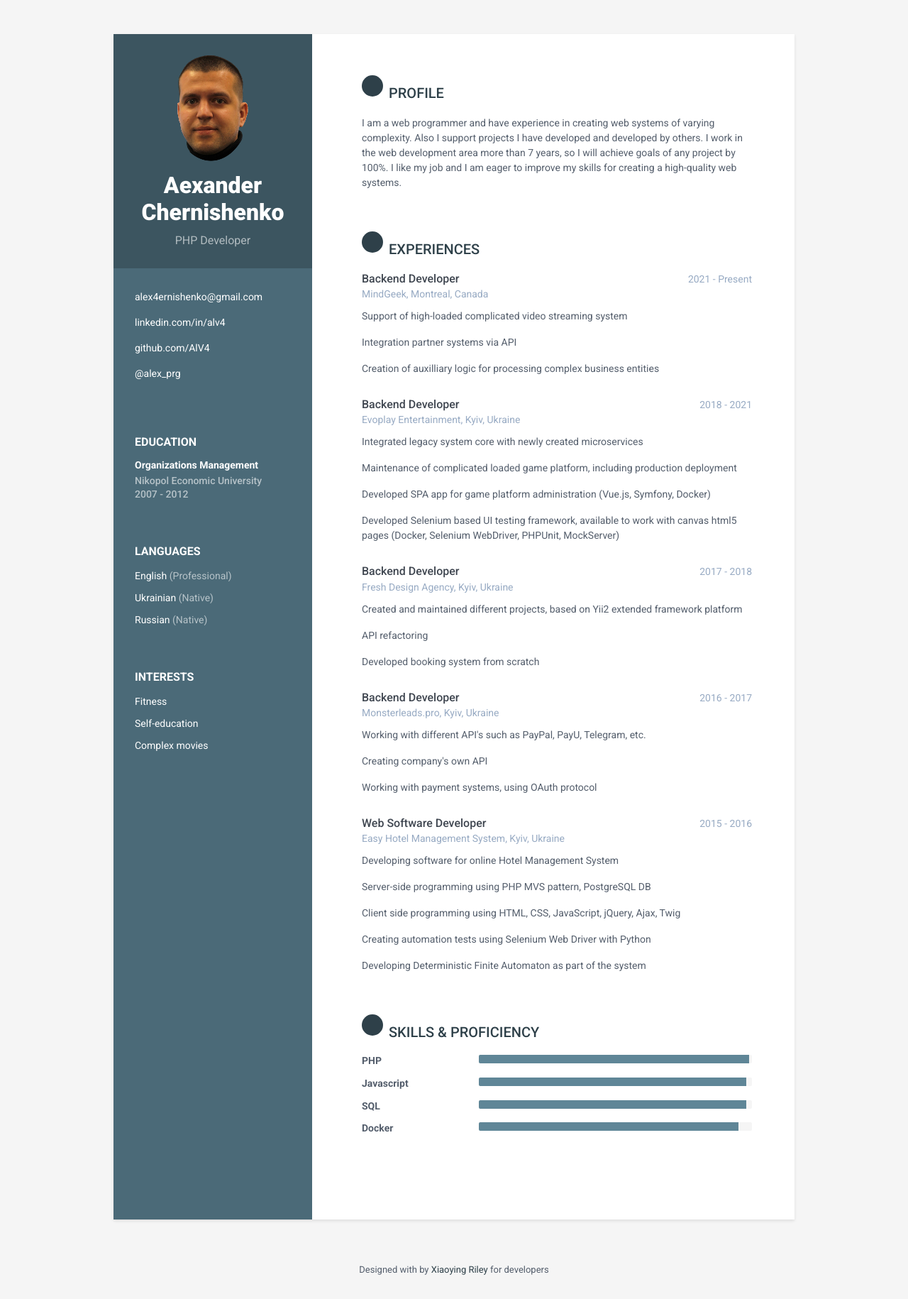
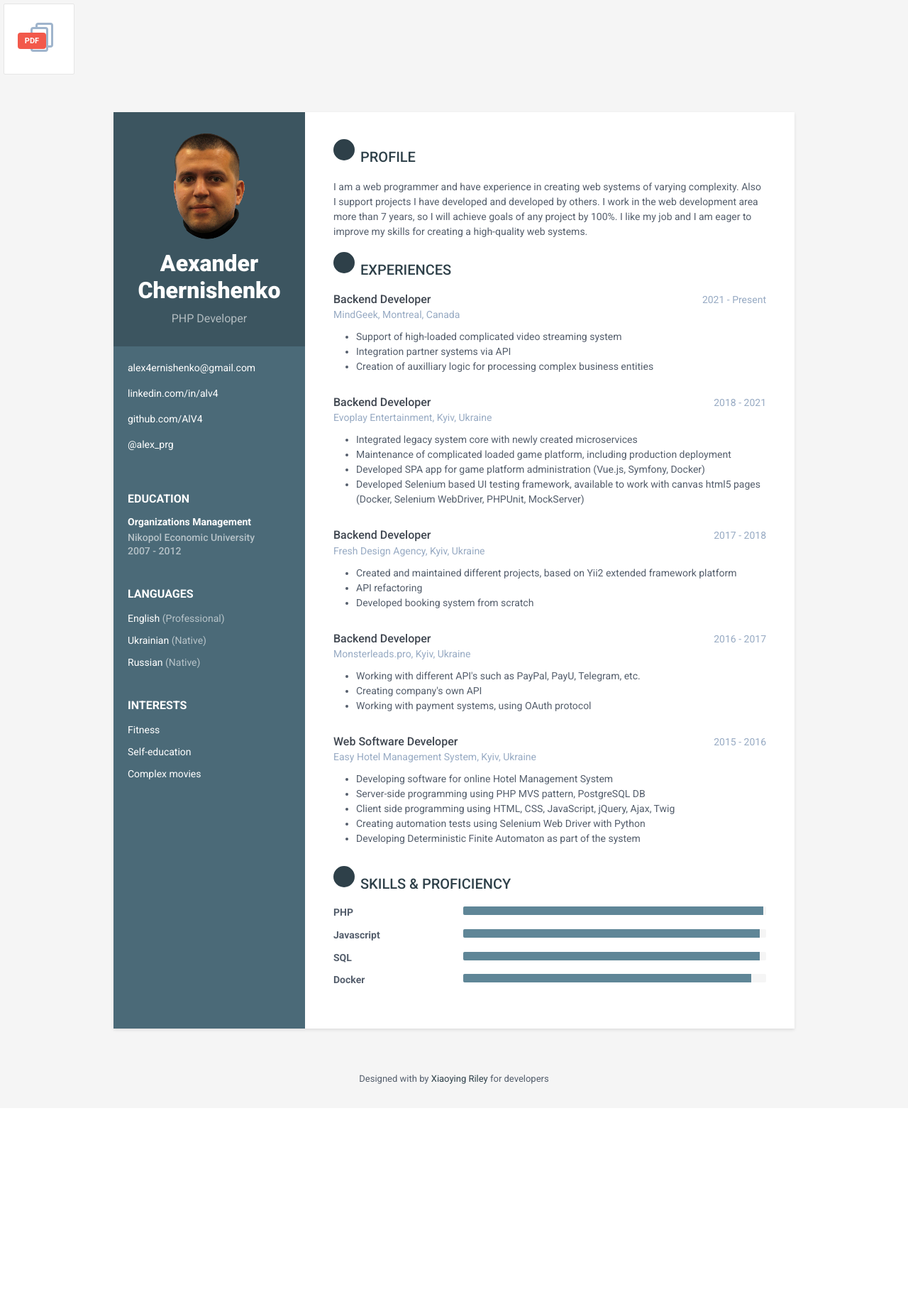
Before and after one commit to AlV4/cv, a PHP site: page / in a window 1280 px wide. Shown: the whole page at 71% size. After the commit the page ends 1527 px from the top, so only its background shows below. Run offline with PHP 8.4, Linux system fonts and the light colour scheme; some libraries are stand-ins or nearby versions.

Commit message:
Added download pdf button

```diff
--- /dev/null
+++ b/assets/css/button.css
@@ -0,0 +1,80 @@
+a.pdf {
+    background: #ffffff;
+    border: solid 1px #e6e6e6;
+    border-radius: 2px;
+    display: inline-block;
+    height: 100px;
+    line-height: 100px;
+    margin: 5px;
+    position: relative;
+    text-align: center;
+    vertical-align: middle;
+    width: 100px;
+}
+
+a.pdf span.pdf {
+    background: #f2594b;
+    border-radius: 4px;
+    color: #ffffff;
+    display: inline-block;
+    font-size: 11px;
+    font-weight: 700;
+    line-height: normal;
+    padding: 5px 10px;
+    position: relative;
+    text-transform: uppercase;
+    z-index: 1;
+}
+
+a.pdf span.pdf:last-child {
+    margin-left: -20px;
+}
+
+a.pdf:before,
+a.pdf:after {
+    background: #ffffff;
+    border: solid 3px #9fb4cc;
+    border-radius: 4px;
+    content: '';
+    display: block;
+    height: 35px;
+    left: 50%;
+    margin: -17px 0 0 -12px;
+    position: absolute;
+    top: 50%;
+    /*transform:translate(-50%,-50%);*/
+
+    width: 25px;
+}
+
+a.pdf:hover:before,
+a.pdf:hover:after {
+    background: #e2e8f0;
+}
+/*a:before{transform:translate(-30%,-60%);}*/
+
+a.pdf:before {
+    margin: -23px 0 0 -5px;
+}
+
+a.pdf:hover {
+    background: #e2e8f0;
+    border-color: #9fb4cc;
+}
+
+a.pdf:active {
+    background: #dae0e8;
+    box-shadow: inset 0 2px 2px rgba(0, 0, 0, .25);
+}
+
+a.pdf span:first-child {
+    display: none;
+}
+
+a.pdf:hover span.pdf:first-child {
+    display: inline-block;
+}
+
+a.pdf:hover span.pdf:last-child {
+    display: none;
+}
--- a/assets/css/page.css
+++ b/assets/css/page.css
@@ -46,7 +46,7 @@ p {
   background: #4B6A78;
   position: absolute;
   left: 0;
-  width: 280px;
+  width: 270px;
   height: 100%;
   min-height: 800px;
   color: #fff;
@@ -91,7 +91,7 @@ p {
   font-size: 14px;
 }
 .sidebar-wrapper .container-block {
-  padding: 30px;
+  padding: 20px;
 }
 .sidebar-wrapper .container-block-title {
   text-transform: uppercase;
@@ -147,8 +147,8 @@ p {
 
 .main-wrapper {
   background: #fff;
-  padding: 60px;
-  padding-left: 350px;
+  padding: 40px;
+  padding-left: 310px;
 }
 .main-wrapper .section-title {
   text-transform: uppercase;
@@ -185,7 +185,7 @@ p {
   margin-top: 6px;
 }
 .main-wrapper .section {
-  margin-bottom: 60px;
+  margin-bottom: 20px;
 }
 .main-wrapper .experiences-section .item {
   margin-bottom: 30px;
--- a/index.html
+++ b/index.html
@@ -14,14 +14,33 @@
     <link href='https://fonts.googleapis.com/css?family=Roboto:400,500,400italic,300italic,300,500italic,700,700italic,900,900italic' rel='stylesheet' type='text/css'>
     <!-- FontAwesome JS-->
 	<script defer src="assets/fontawesome/js/all.min.js"></script>
+    <!-- Html2Pdf JS-->
+    <script src="https://cdnjs.cloudflare.com/ajax/libs/html2pdf.js/0.10.1/html2pdf.bundle.min.js" integrity="sha512-GsLlZN/3F2ErC5ifS5QtgpiJtWd43JWSuIgh7mbzZ8zBps+dvLusV+eNQATqgA/HdeKFVgA5v3S/cIrLF7QnIg==" crossorigin="anonymous" referrerpolicy="no-referrer"></script>
+    <script>
+        function loadPDF()
+        {
+            html2pdf().set({
+                margin: 1,
+                filename: "cv_a_chernishenko.pdf",
+                image: { type: 'jpeg', quality: 0.95 },
+                html2canvas: { scale: 1 },
+                pagebreak: { after: '.break' },
+                jsPDF: { unit: "mm", format: "letter", orientation: "portrait" },
+                zoom: 0.75
+            }).from(document.getElementById("pdf")).save();
+        }
+    </script>
     <!-- Global CSS -->
     <link rel="stylesheet" href="assets/plugins/bootstrap/css/bootstrap.min.css">
     <!-- Theme CSS -->
-    <link id="theme-style" rel="stylesheet" href="assets/css/page.css">
+    <link rel="stylesheet" href="assets/css/page.css">
+    <link rel="stylesheet" href="assets/css/button.css">
 </head>
 
 <body>
-    <div class="wrapper mt-lg-5">
+    <div class="mt-lg-0">
+        <div class="button-download"><a href="#" onclick="loadPDF()" class="pdf"><span class="pdf">Download</span><span class="pdf">PDF</span></a></div>
+        <div class="wrapper mt-lg-5" id="pdf">
             <div class="sidebar-wrapper">
                 <div class="profile-container">
                     <img class="profile" src="assets/images/alex.png" alt="" />
@@ -67,7 +86,6 @@
             </div><!--//sidebar-wrapper-->
 
             <div class="main-wrapper">
-
                 <section class="section summary-section">
                     <h2 class="section-title"><span class="icon-holder"><i class="fa-solid fa-user"></i></span>Profile</h2>
                     <div class="summary">
@@ -91,9 +109,11 @@
                             <div class="company">MindGeek, Montreal, Canada</div>
                         </div><!--//meta-->
                         <div class="details">
-                        <p>Support of high-loaded complicated video streaming system</p>
-                        <p>Integration partner systems via API</p>
-                        <p>Creation of auxilliary logic for processing complex business entities</p>
+                            <ul>
+                                <li>Support of high-loaded complicated video streaming system</li>
+                                <li>Integration partner systems via API</li>
+                                <li>Creation of auxilliary logic for processing complex business entities</li>
+                            </ul>
                         </div><!--//details-->
                     </div><!--//item-->
 
@@ -106,10 +126,12 @@
                             <div class="company">Evoplay Entertainment, Kyiv, Ukraine</div>
                         </div><!--//meta-->
                         <div class="details">
-                        <p>Integrated legacy system core with newly created microservices</p>
-                        <p>Maintenance of complicated loaded game platform, including production deployment</p>
-                        <p>Developed SPA app for game platform administration (Vue.js, Symfony, Docker)</p>
-                        <p>Developed Selenium based UI testing framework, available to work with canvas html5 pages (Docker, Selenium WebDriver, PHPUnit, MockServer)</p>
+                            <ul>
+                                <li>Integrated legacy system core with newly created microservices</li>
+                                <li>Maintenance of complicated loaded game platform, including production deployment</li>
+                                <li>Developed SPA app for game platform administration (Vue.js, Symfony, Docker)</li>
+                                <li>Developed Selenium based UI testing framework, available to work with canvas html5 pages (Docker, Selenium WebDriver, PHPUnit, MockServer)</li>
+                            </ul>
                         </div><!--//details-->
                     </div><!--//item-->
 
@@ -122,13 +144,15 @@
                             <div class="company">Fresh Design Agency, Kyiv, Ukraine</div>
                         </div><!--//meta-->
                         <div class="details">
-                        <p>Created and maintained different projects, based on Yii2 extended framework platform</p>
-                        <p>API refactoring</p>
-                        <p>Developed booking system from scratch</p>
+                            <ul>
+                                <li>Created and maintained different projects, based on Yii2 extended framework platform</li>
+                                <li>API refactoring</li>
+                                <li>Developed booking system from scratch</li>
+                            </ul>
                         </div><!--//details-->
                     </div><!--//item-->
 
-                <div class="item">
+                    <div class="item break">
                         <div class="meta">
                             <div class="upper-row">
                                 <h3 class="job-title">Backend Developer</h3>
@@ -137,9 +161,11 @@
                             <div class="company">Monsterleads.pro, Kyiv, Ukraine</div>
                         </div><!--//meta-->
                         <div class="details">
-                        <p>Working with different API's such as PayPal, PayU, Telegram, etc.</p>
-                        <p>Creating company's own API</p>
-                        <p>Working with payment systems, using OAuth protocol</p>
+                            <ul>
+                                <li>Working with different API's such as PayPal, PayU, Telegram, etc.</li>
+                                <li>Creating company's own API</li>
+                                <li>Working with payment systems, using OAuth protocol</li>
+                            </ul>
                         </div><!--//details-->
                     </div><!--//item-->
 
@@ -152,11 +178,13 @@
                             <div class="company">Easy Hotel Management System, Kyiv, Ukraine</div>
                         </div><!--//meta-->
                         <div class="details">
-                        <p>Developing software for online Hotel Management System</p>
-                        <p>Server-side programming using PHP MVS pattern, PostgreSQL DB</p>
-                        <p>Client side programming using HTML, CSS, JavaScript, jQuery, Ajax, Twig</p>
-                        <p>Creating automation tests using Selenium Web Driver with Python</p>
-                        <p>Developing Deterministic Finite Automaton as part of the system</p>
+                            <ul>
+                                <li>Developing software for online Hotel Management System</li>
+                                <li>Server-side programming using PHP MVS pattern, PostgreSQL DB</li>
+                                <li>Client side programming using HTML, CSS, JavaScript, jQuery, Ajax, Twig</li>
+                                <li>Creating automation tests using Selenium Web Driver with Python</li>
+                                <li>Developing Deterministic Finite Automaton as part of the system</li>
+                            </ul>
                         </div><!--//details-->
                     </div><!--//item-->
 
@@ -198,6 +226,7 @@
 
             </div><!--//main-body-->
         </div>
+    </div>
 
     <footer class="footer">
         <div class="text-center">
```
Lines whose indentation alone changed are shown as unchanged.
